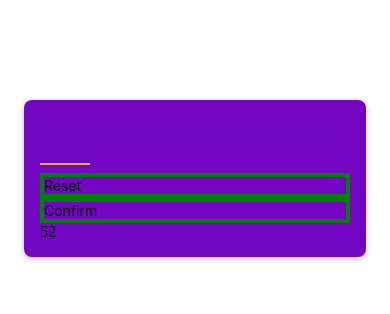
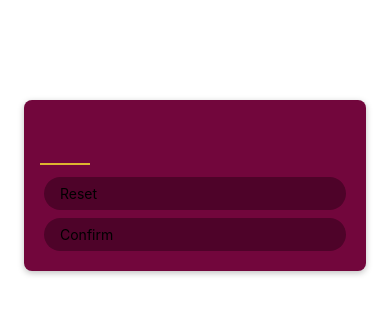
Before and after one commit to dustyfingers/NumberGuessingGame, a React Native app: screen / in a window 390 px wide. Shown: the top 314 px of the page. Built offline with nearby package versions, Linux system fonts and the light colour scheme.

Commit message:
add visual feedback to buttons

```diff
--- a/components/PrimaryButton.js
+++ b/components/PrimaryButton.js
@@ -1,17 +1,38 @@
-import { View, Text, StyleSheet } from "react-native";
+import { View, Text, StyleSheet, Pressable } from "react-native";
 
 const PrimaryButton = ({ children }) => {
+  function pressHandler() {}
   return (
-    <View style={styles.buttonContainer}>
-      <Text>{children}</Text>
+    <View style={styles.buttonOuterContainer}>
+      <Pressable
+        onPress={pressHandler}
+        android_ripple={{ color: "#640233" }}
+        style={({ pressed }) =>
+          pressed
+            ? [styles.pressed, styles.buttonInnerContainer]
+            : styles.buttonInnerContainer
+        }
+      >
+        <Text>{children}</Text>
+      </Pressable>
     </View>
   );
 };
 
 const styles = StyleSheet.create({
-  buttonContainer: {
-    borderWidth: 4,
-    borderColor: "green",
+  buttonOuterContainer: { margin: 4, borderRadius: 28, overflow: "hidden" },
+  buttonInnerContainer: {
+    backgroundColor: "#4e0329",
+    paddingVertical: 8,
+    paddingHorizontal: 16,
+    // android shadow
+    elevation: 2,
+  },
+  buttonText: {
+    textAlign: "center",
+  },
+  pressed: {
+    opacity: 0.75,
   },
 });
 
--- a/screens/GameStartScreen.js
+++ b/screens/GameStartScreen.js
@@ -13,7 +13,7 @@ const GameStartScreen = () => {
         autoCorrect={false}
       />
       <PrimaryButton>Reset</PrimaryButton>
-      <PrimaryButton>Confirm</PrimaryButton>52
+      <PrimaryButton>Confirm</PrimaryButton>
     </View>
   );
 };
@@ -23,7 +23,7 @@ const styles = StyleSheet.create({
     padding: 16,
     marginHorizontal: 24,
     marginTop: 100,
-    backgroundColor: "#7206c3",
+    backgroundColor: "#72063c",
     borderRadius: 8,
     // android box shadow
     elevation: 4,
```
